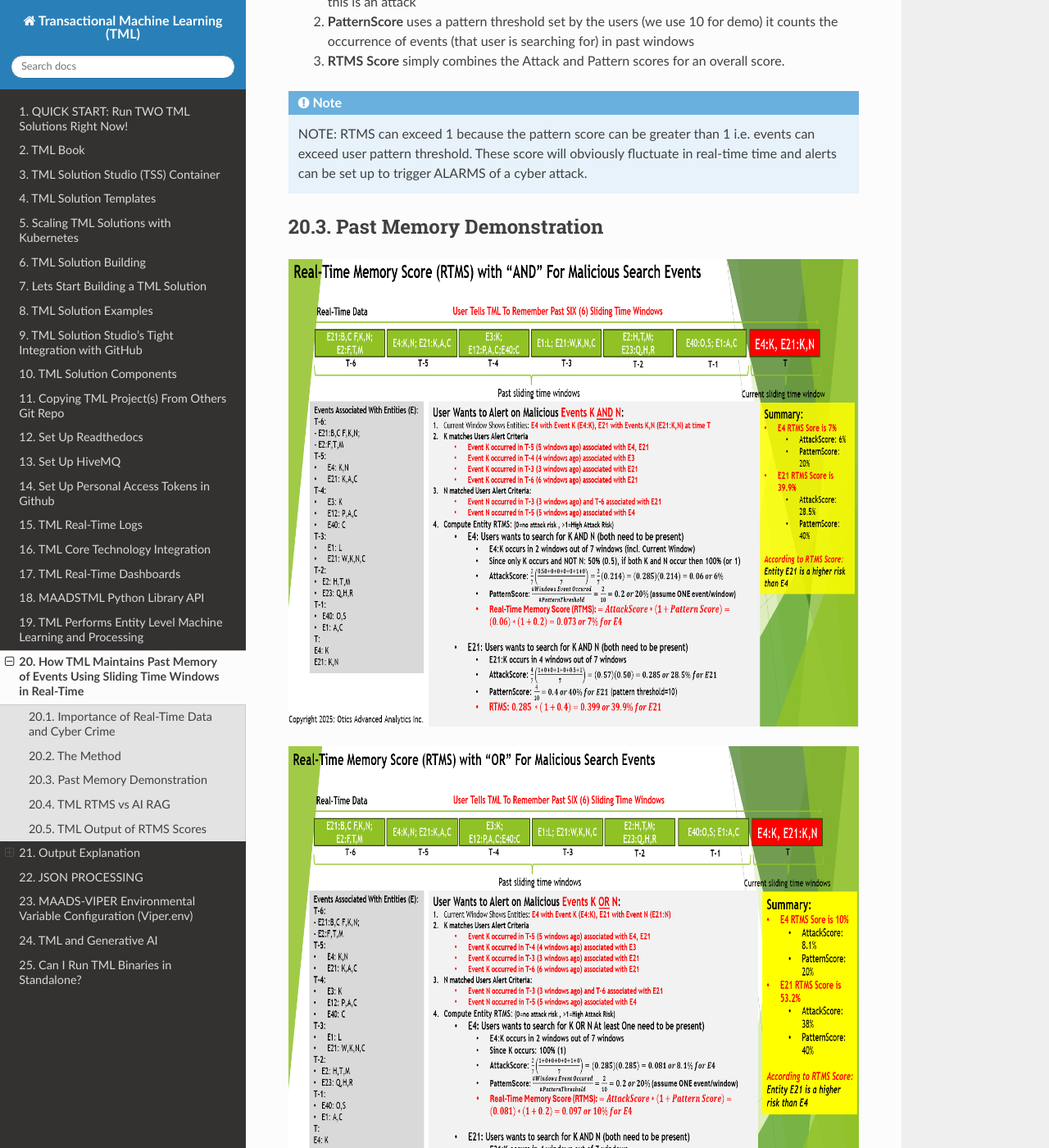
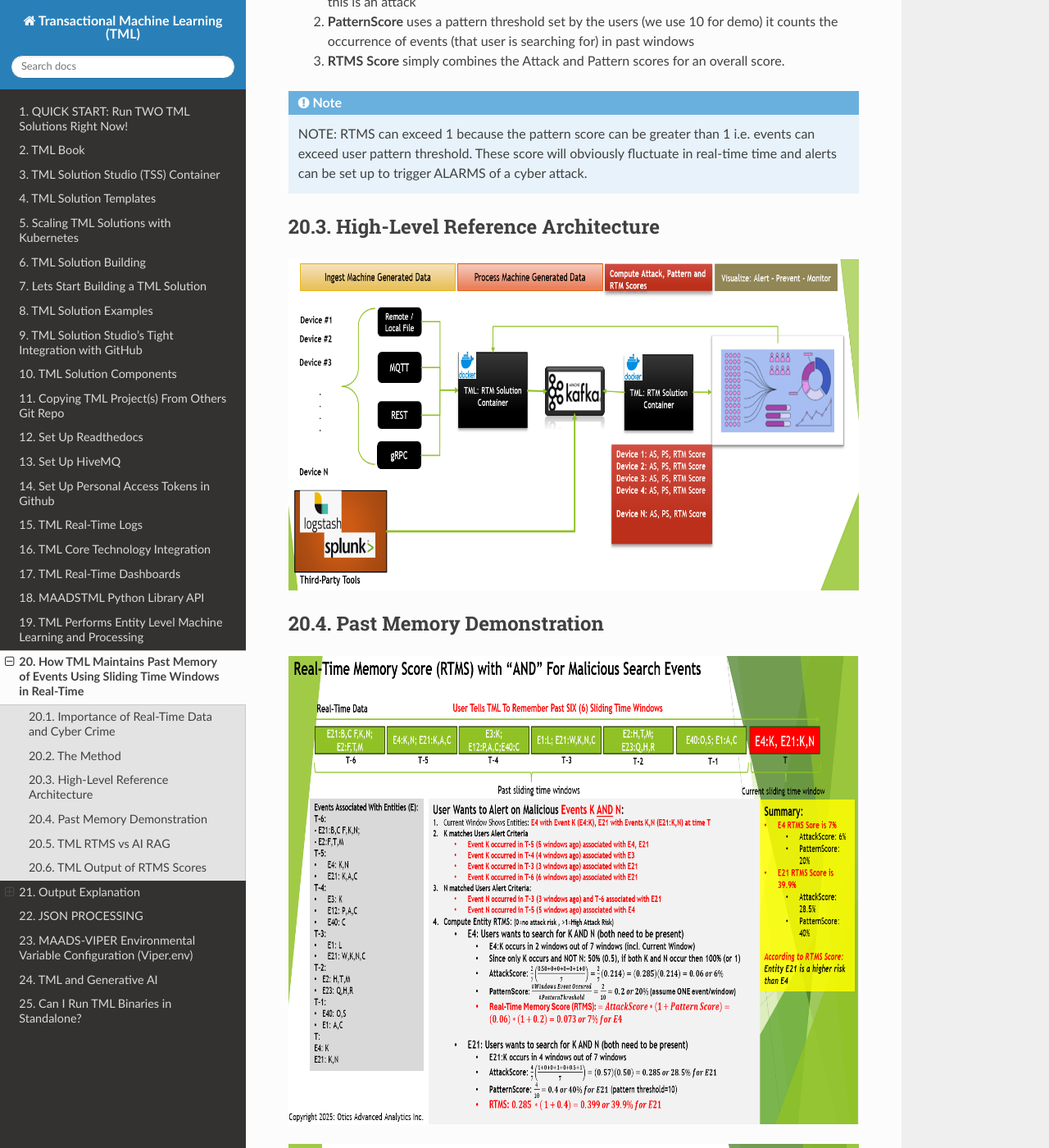
Before and after one commit to smaurice101/readthedocs, a Sphinx documentation site: the page built from docs/source/rtms.rst, in a window 1280 px wide and 1400 px high, scrolled down 1850 px. Shown: the whole window at 82% size. Built offline with Sphinx 7.4.7 and the Read the Docs theme 3.1.0, drawn with Linux system fonts in a browser that asks for light colours.

Commit message:
Update rtms.rst

```diff
--- a/docs/source/rtms.rst
+++ b/docs/source/rtms.rst
@@ -66,6 +66,12 @@ The Method
 .. note::
    NOTE: RTMS can exceed 1 because the pattern score can be greater than 1 i.e. events can exceed user pattern threshold.
    These score will obviously fluctuate in real-time time and alerts can be set up to trigger ALARMS of a cyber attack.
+
+High-Level Reference Architecture
+-----------------------
+
+.. figure:: rtms3.png
+   :scale: 70%
 
 Past Memory Demonstration
 -----------------------
```
